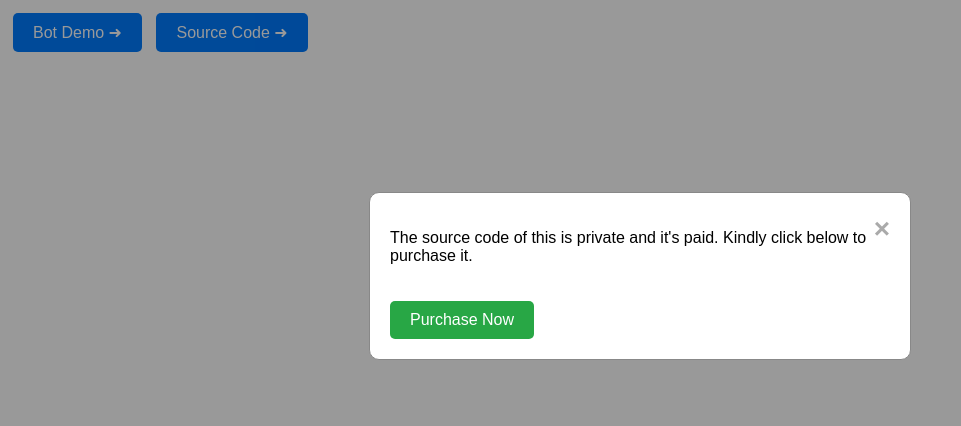
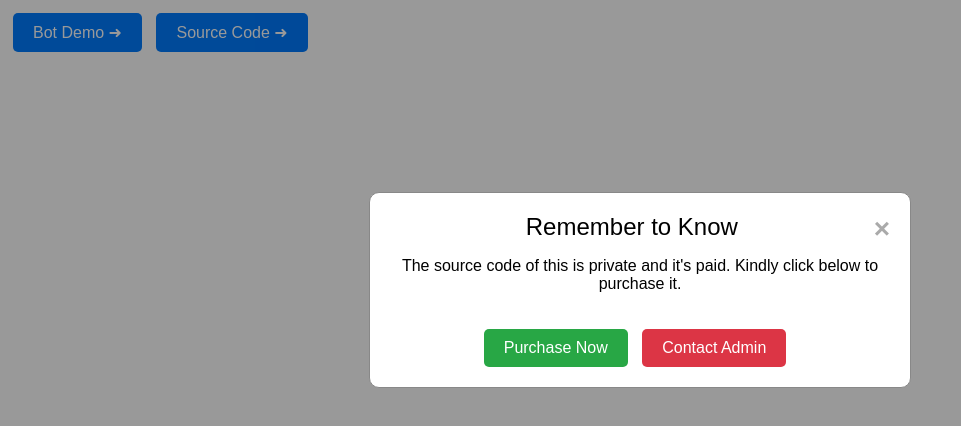
Before and after one commit to InvizHer/TERA-SITE, a plain HTML site: page index.html in a window 1280 px wide. Both pictures are taken after a click on the link "Source Code ➜". Shown: the whole page, without its empty margins (0-961 px from the left). Drawn offline with Linux system fonts and the light colour scheme.

Commit message:
Update index.html

```diff
--- a/index.html
+++ b/index.html
@@ -51,6 +51,7 @@
             max-width: 500px;
             border-radius: 10px;
             animation: slideIn 0.5s;
+            text-align: center;
         }
 
         @keyframes slideIn {
@@ -72,7 +73,12 @@
             cursor: pointer;
         }
 
-        .purchase-button {
+        .modal-title {
+            font-size: 24px;
+            margin-bottom: 15px;
+        }
+
+        .purchase-button, .contact-button {
             display: inline-block;
             padding: 10px 20px;
             background-color: #28a745;
@@ -80,11 +86,20 @@
             text-decoration: none;
             border-radius: 5px;
             margin-top: 20px;
+            margin-right: 10px;
             transition: background-color 0.3s ease;
+        }
+
+        .contact-button {
+            background-color: #dc3545;
         }
 
         .purchase-button:hover {
             background-color: #218838;
+        }
+
+        .contact-button:hover {
+            background-color: #c82333;
         }
     </style>
 </head>
@@ -98,8 +113,10 @@
     <div id="purchaseModal" class="modal">
         <div class="modal-content">
             <span class="close">&times;</span>
+            <div class="modal-title">Remember to Know</div>
             <p>The source code of this is private and it's paid. Kindly click below to purchase it.</p>
             <a href="purchase_link" class="purchase-button">Purchase Now</a>
+            <a href="contact_admin_link" class="contact-button">Contact Admin</a>
         </div>
     </div>
 
```
